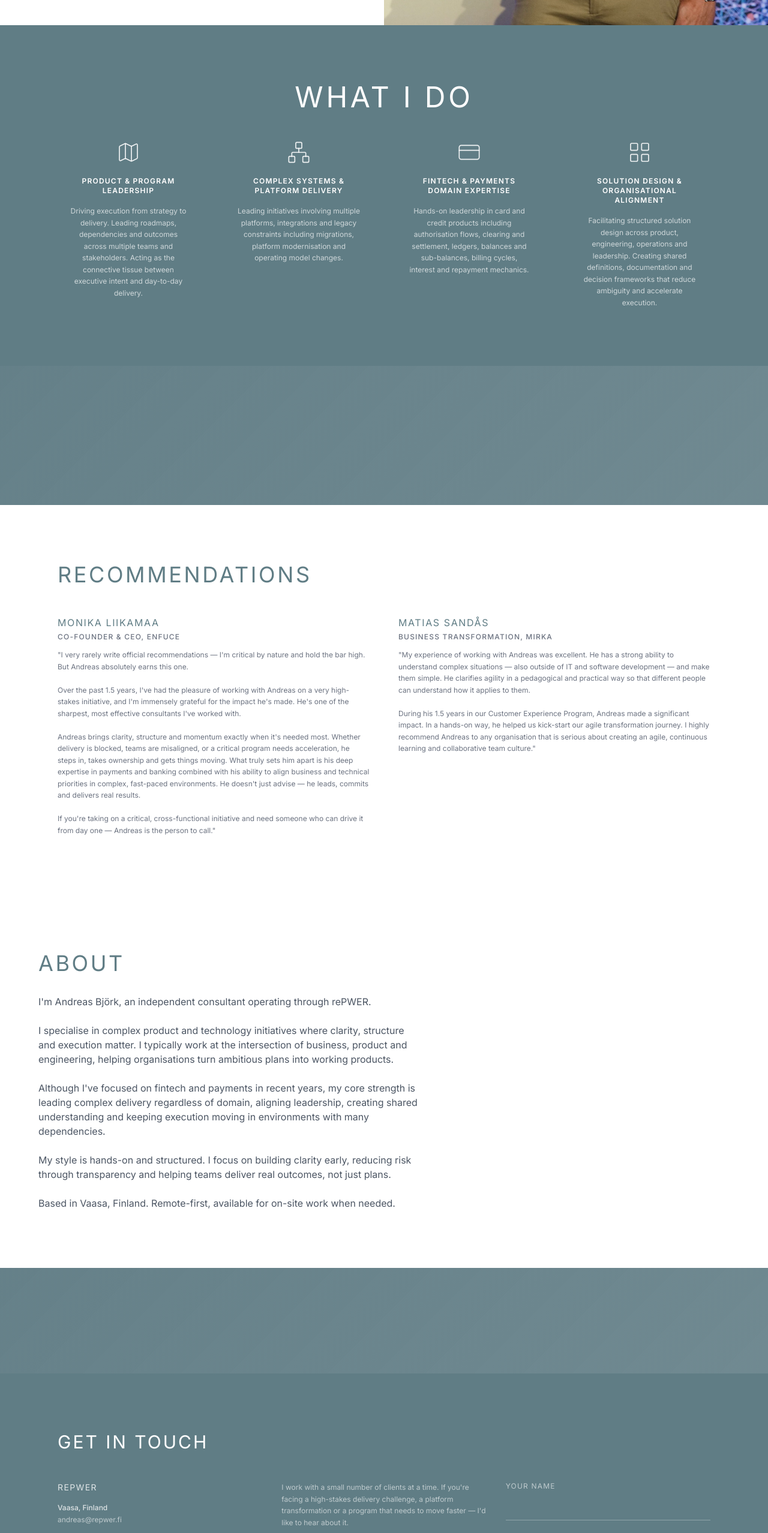
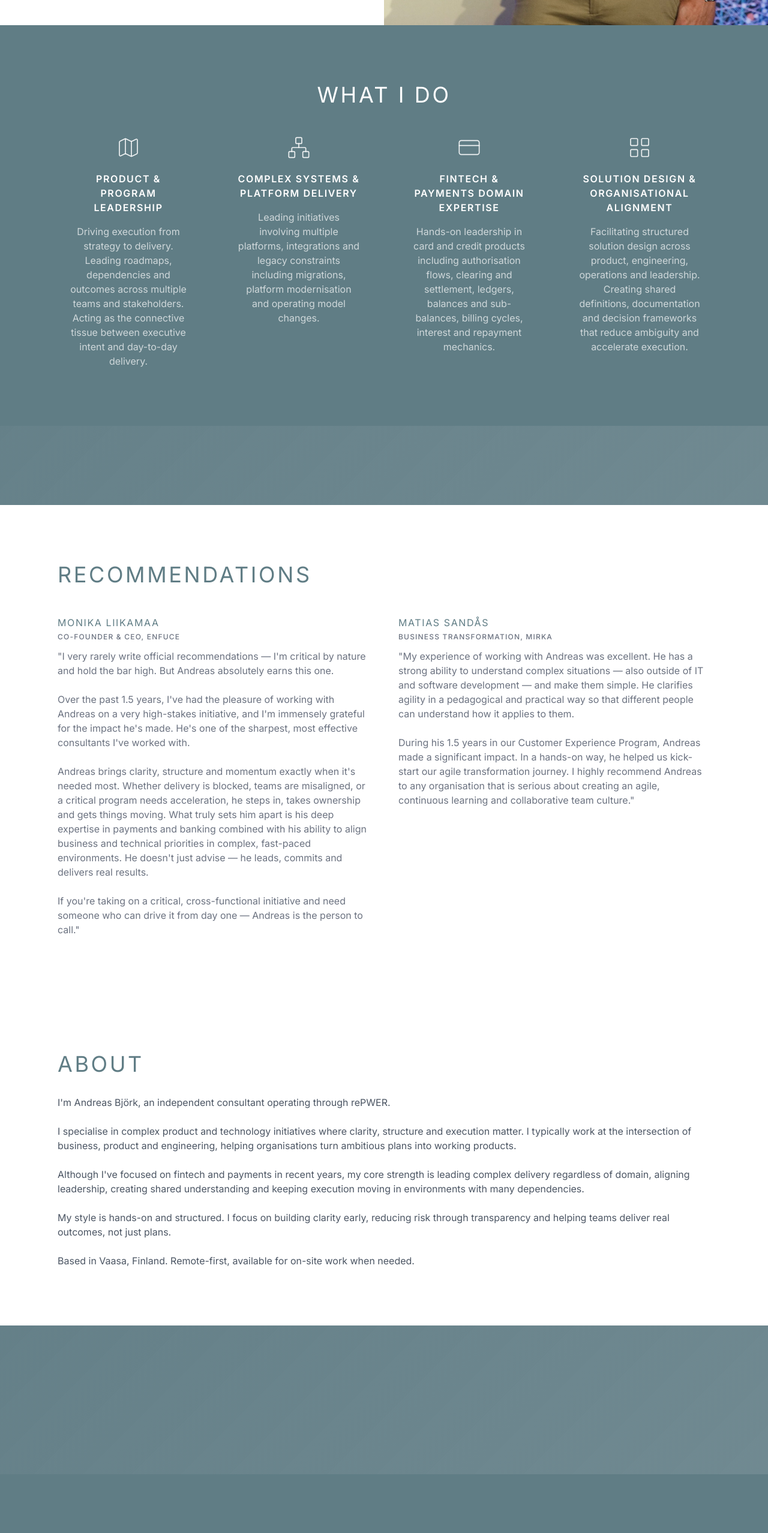
Before and after one commit to razal1113/new-trial, a React (Vite) app: page / in a window 1280 px wide. Shown: the part 1480-4036 px from the top of the page at 60% size. Built offline with nearby package versions, Linux system fonts and the light colour scheme.

Commit message:
feat: implement client corrections (LinkedIn, footer, alignment, logo, typography)

```diff
--- a/src/components/AboutSection.tsx
+++ b/src/components/AboutSection.tsx
@@ -4,9 +4,9 @@ import { aboutContent } from '@/data/content';
 export function AboutSection() {
   return (
     <section id="about" className="bg-white">
-      <div className="max-w-3xl px-8 py-16 md:px-12 md:py-20 lg:px-16 lg:py-24">
+      <div className="mx-auto max-w-6xl px-4 sm:px-6 lg:px-8 py-16 md:py-20 lg:py-24">
         {/* Text Content */}
-        <ScrollReveal direction="left" className="flex items-center">
+        <ScrollReveal direction="up" className="flex items-center">
           <div>
             <h2 className="mb-8 font-serif text-2xl font-normal uppercase leading-tight tracking-section text-primary md:text-3xl lg:text-4xl">
               {aboutContent.heading}
--- a/src/components/ContactSection.tsx
+++ b/src/components/ContactSection.tsx
@@ -13,7 +13,7 @@ export function ContactSection() {
       <div className="relative z-10 mx-auto max-w-6xl px-4 sm:px-6 lg:px-8">
         {/* Section Title */}
         <ScrollReveal direction="up" className="mb-12">
-          <h2 className="font-serif text-2xl font-normal uppercase tracking-section text-white md:text-3xl">
+          <h2 className="font-serif text-2xl font-normal uppercase tracking-section text-white md:text-3xl lg:text-4xl">
             Get in Touch
           </h2>
         </ScrollReveal>
@@ -22,9 +22,11 @@ export function ContactSection() {
           {/* Company Info */}
           <ScrollReveal direction="up" delay={0}>
             <div>
-              <h3 className="mb-4 font-serif text-sm uppercase tracking-section text-white/80">
-                {contactInfo.company}
-              </h3>
+              <img
+                src={`${import.meta.env.BASE_URL}images/repower-logo.png`}
+                alt="rePWER"
+                className="mb-6 h-12 w-auto object-contain brightness-0 invert opacity-80"
+              />
               <div className="space-y-1 text-xs text-white/60">
                 <p className="font-medium text-white/80">{contactInfo.address}</p>
                 {contactInfo.email && (
@@ -51,7 +53,7 @@ export function ContactSection() {
               </div>
 
               <a
-                href="https://www.linkedin.com/in/andreasbjork/"
+                href="https://www.linkedin.com/in/andreaskbjork/"
                 target="_blank"
                 rel="noopener noreferrer"
                 className="mt-6 inline-flex items-center gap-2 text-white/60 transition-opacity hover:text-white"
@@ -64,7 +66,7 @@ export function ContactSection() {
           {/* Contact blurb */}
           <ScrollReveal direction="up" delay={0.1}>
             <div>
-              <p className="text-xs leading-relaxed text-white/60">
+              <p className="text-sm md:text-base leading-relaxed text-white/60">
                 I work with a small number of clients at a time. If you're facing a high-stakes delivery challenge, a platform transformation or a program that needs to move faster — I'd like to hear about it.
               </p>
             </div>
--- a/src/components/CostSection.tsx
+++ b/src/components/CostSection.tsx
@@ -22,7 +22,7 @@ export function CostSection() {
 
             <div className="mt-10">
               <a
-                href="https://www.linkedin.com/in/andreasbjork/"
+                href="https://www.linkedin.com/in/andreaskbjork/"
                 target="_blank"
                 rel="noopener noreferrer"
                 className="inline-flex items-center gap-2 border border-primary px-8 py-3 text-sm font-medium uppercase tracking-[0.2em] text-primary transition-all duration-300 hover:bg-primary hover:text-white"
--- a/src/components/Footer.tsx
+++ b/src/components/Footer.tsx
@@ -11,7 +11,11 @@ export function Footer() {
           transition={{ duration: 0.6 }}
           className="flex flex-col items-center justify-center text-center"
         >
-          <div className="h-6" />
+          <div className="mt-8 pt-8 border-t border-white/10 w-full">
+            <p className="text-[10px] uppercase tracking-[0.2em] text-white/40">
+              Copyright © Andreas Björk / rePWER. All rights reserved.
+            </p>
+          </div>
         </motion.div>
       </div>
     </footer>
--- a/src/components/Hero.tsx
+++ b/src/components/Hero.tsx
@@ -67,7 +67,7 @@ export function Hero() {
             Get in touch
           </a>
           <a
-            href="https://www.linkedin.com/in/andreasbjork/"
+            href="https://www.linkedin.com/in/andreaskbjork/"
             target="_blank"
             rel="noopener noreferrer"
             className="inline-flex items-center gap-2 border border-white/50 px-8 py-3 text-sm font-medium uppercase tracking-[0.2em] text-white transition-all duration-300 hover:border-white hover:bg-white/10"
--- a/src/components/ServiceCard.tsx
+++ b/src/components/ServiceCard.tsx
@@ -50,10 +50,10 @@ export function ServiceCard({ icon, title, description, index }: ServiceCardProp
           strokeWidth={1}
         />
       </div>
-      <h3 className="mb-4 text-xs font-semibold uppercase tracking-nav text-white">
+      <h3 className="mb-4 text-sm md:text-base font-semibold uppercase tracking-nav text-white">
         {title}
       </h3>
-      <p className="text-xs leading-relaxed text-white/70 whitespace-pre-line">
+      <p className="text-sm md:text-base leading-relaxed text-white/70 whitespace-pre-line">
         {description}
       </p>
     </motion.div>
--- a/src/components/ServicesSection.tsx
+++ b/src/components/ServicesSection.tsx
@@ -12,7 +12,7 @@ export function ServicesSection() {
       <div className="relative z-10 mx-auto max-w-6xl px-4 sm:px-6 lg:px-8">
         {/* Intro */}
         <ScrollReveal direction="up" className="mb-12 text-center">
-          <h2 className="font-serif text-3xl font-normal uppercase tracking-section text-white md:text-4xl lg:text-5xl">
+          <h2 className="font-serif text-2xl font-normal uppercase tracking-section text-white md:text-3xl lg:text-4xl">
             What I do
           </h2>
         </ScrollReveal>
--- a/src/components/TeamCard.tsx
+++ b/src/components/TeamCard.tsx
@@ -27,7 +27,7 @@ export function TeamCard({ member, index }: TeamCardProps) {
         <p className="mb-3 text-xs font-medium uppercase tracking-nav text-gray-500">
           {member.title}
         </p>
-        <p className="text-xs leading-relaxed text-gray-500 whitespace-pre-line">
+        <p className="text-sm md:text-base leading-relaxed text-gray-500 whitespace-pre-line">
           {member.bio}
         </p>
       </div>
```
